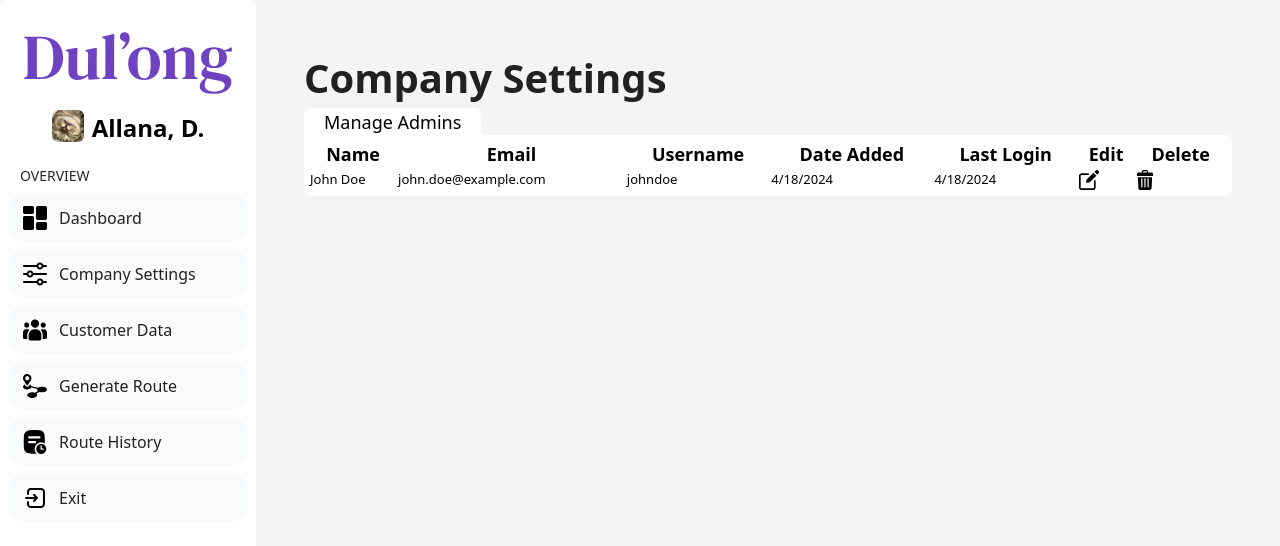
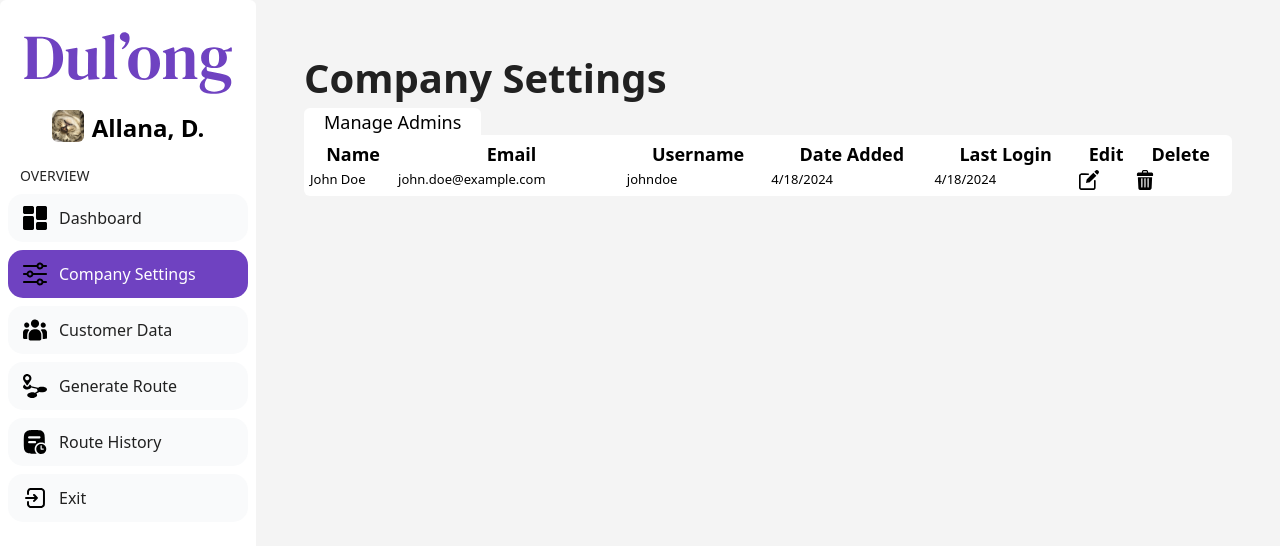
Before and after one commit to D-D-M-Y/dul-ong-administrative-frontend, a Next.js app: page /company-settings in a window 1280 px wide. Shown: the top 546 px of the page. Built offline with nearby package versions, Linux system fonts and the light colour scheme.

Commit message:
fixed typo

```diff
--- a/src/app/ui/dashboard/nav-links.tsx
+++ b/src/app/ui/dashboard/nav-links.tsx
@@ -7,7 +7,7 @@ import '@/app/ui/global.css';
 
 const links = [
   { name: 'Dashboard', href: '/', icon: '/icons/dashboard.svg' },
-  { name: 'Company Settings', href: '/company-settings/', icon: '/icons/settings.svg'},
+  { name: 'Company Settings', href: '/company-settings', icon: '/icons/settings.svg'},
   { name: 'Customer Data', href: '/customer-data', icon: '/icons/customer.svg' },
   { name: 'Generate Route', href: '/generate-route',  icon: '/icons/way.svg'},
   { name: 'Route History', href: '/route-history',  icon: '/icons/history.svg'},
```
